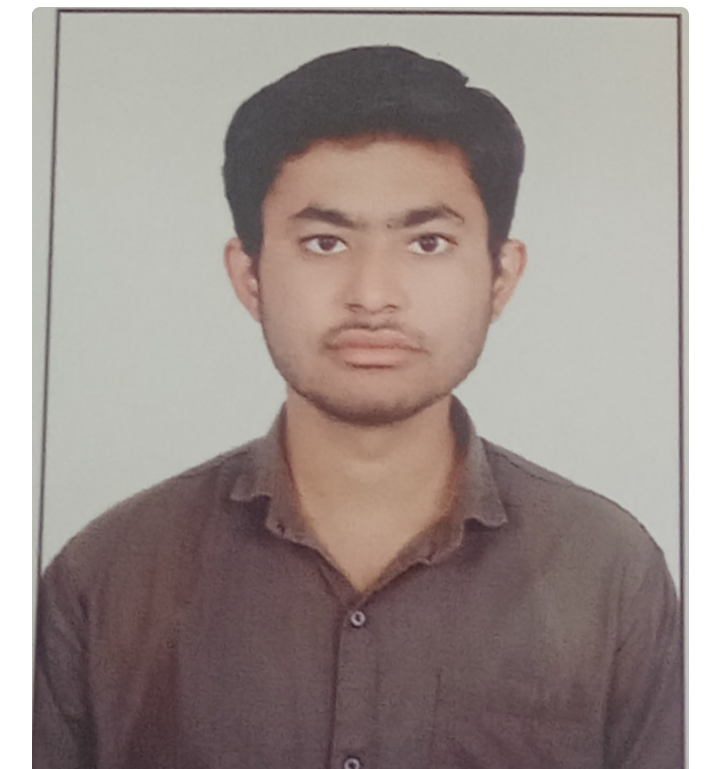
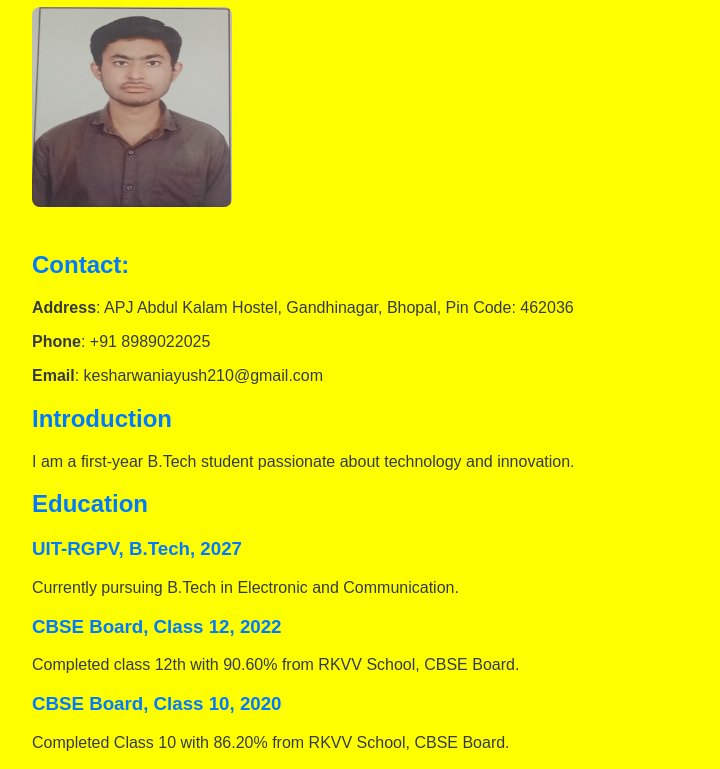
Before and after one commit to Ayush9002/Index.html, a plain HTML site: page index.html in a window 1280 px wide. Shown: the part 93-862 px from the top of the page, without its empty margins (218-938 px from the left). Drawn offline with Linux system fonts and the light colour scheme.

Commit message:
Update index.html

```diff
--- a/index.html
+++ b/index.html
@@ -9,7 +9,7 @@
     <style>
         body {
             font-family: 'Arial', sans-serif;
-            background-color: #FFF00;
+            background-color: #FFFF00;
             color: #343a40;
             margin: 0;
             padding: 20px;
@@ -79,7 +79,7 @@
 <body>
     <main>
         <h1>Ayush Kesharwani</h1>
-        <img src="IMG_20231219_222701.jpg" alt="Image Description">
+        <img src="IMG_20231219_222701.jpg" alt="Image Description" width=" 200" height=" 200">
 
         <h2>Contact:</h2>
         <p><b>Address</b>: APJ Abdul Kalam Hostel, Gandhinagar, Bhopal, Pin Code: 462036</p>
```
